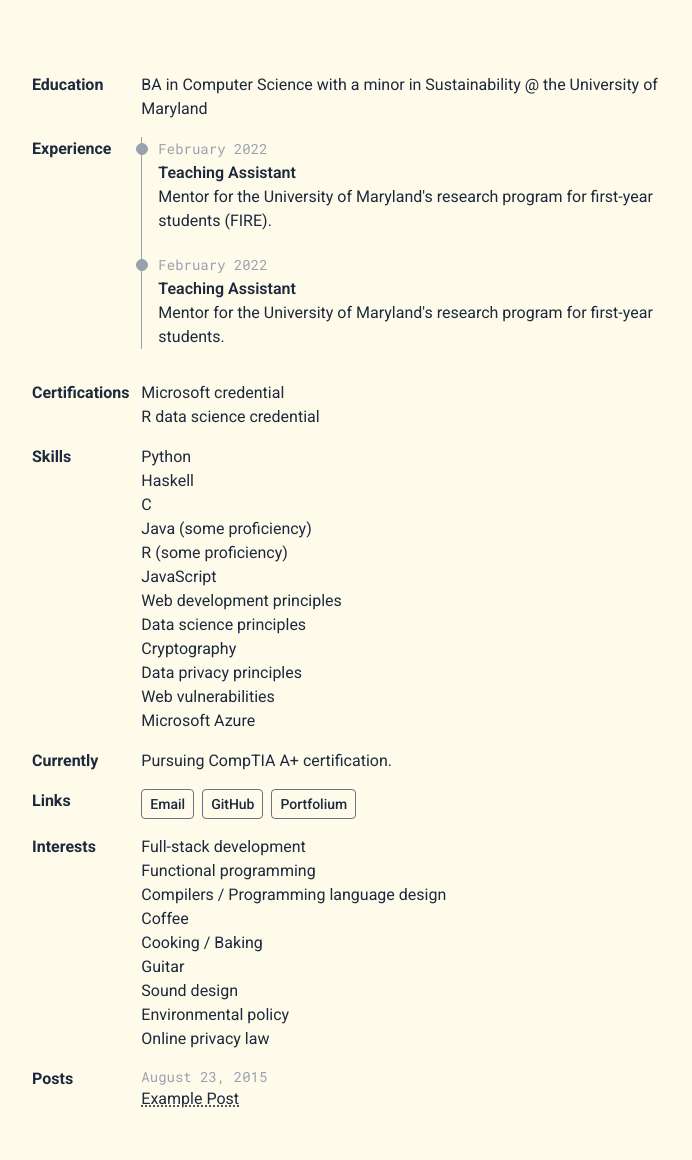
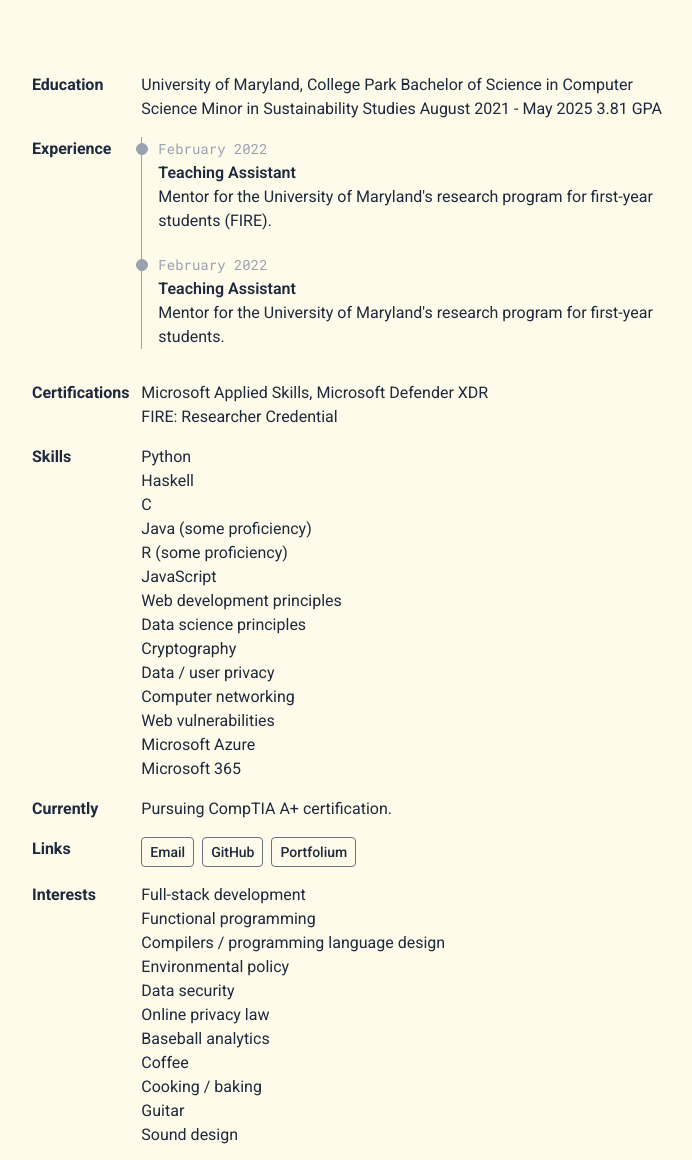
Before and after one commit to dhan4043/haskell-profile, a website: page docs/index.html in a window 1280 px wide. Shown: the part 111-1271 px from the top of the page, without its empty margins (288-980 px from the left). Drawn offline with Linux system fonts and the light colour scheme.

Commit message:
Editing resume

```diff
--- a/docs/index.html
+++ b/docs/index.html
@@ -20,7 +20,11 @@
         <main><div class="resume">
 <h2 id="education">Education</h2>
 <div class="education">
-<p>BA in Computer Science with a minor in Sustainability @ the University of Maryland</p>
+<p>University of Maryland, College Park
+Bachelor of Science in Computer Science
+Minor in Sustainability Studies
+August 2021 - May 2025
+3.81 GPA</p>
 </div>
 <h2 id="experience">Experience</h2>
 <div class="timeline">
@@ -48,8 +52,8 @@
 <h2 id="certifications">Certifications</h2>
 <div class="certification">
 <ul>
-<li>Microsoft credential</li>
-<li>R data science credential</li>
+<li>Microsoft Applied Skills, Microsoft Defender XDR</li>
+<li><a href="https://portfolium.com/DavidHan4311/badge/researcher-fire-first-year-innovation-and-research-experience">FIRE: Researcher Credential</a></li>
 </ul>
 </div>
 <h2 id="skills">Skills</h2>
@@ -64,9 +68,11 @@
 <li>Web development principles</li>
 <li>Data science principles</li>
 <li>Cryptography</li>
-<li>Data privacy principles</li>
+<li>Data / user privacy</li>
+<li>Computer networking</li>
 <li>Web vulnerabilities</li>
 <li>Microsoft Azure</li>
+<li>Microsoft 365</li>
 </ul>
 </div>
 <h2 id="currently">Currently</h2>
@@ -86,13 +92,15 @@
 <ul>
 <li>Full-stack development</li>
 <li>Functional programming</li>
-<li>Compilers / Programming language design</li>
+<li>Compilers / programming language design</li>
+<li>Environmental policy</li>
+<li>Data security</li>
+<li>Online privacy law</li>
+<li>Baseball analytics</li>
 <li>Coffee</li>
-<li>Cooking / Baking</li>
+<li>Cooking / baking</li>
 <li>Guitar</li>
 <li>Sound design</li>
-<li>Environmental policy</li>
-<li>Online privacy law</li>
 </ul>
 </div>
 <h2 id="posts">Posts</h2>
```
Also changed, not shown: index.md (+17 -8 lines).
